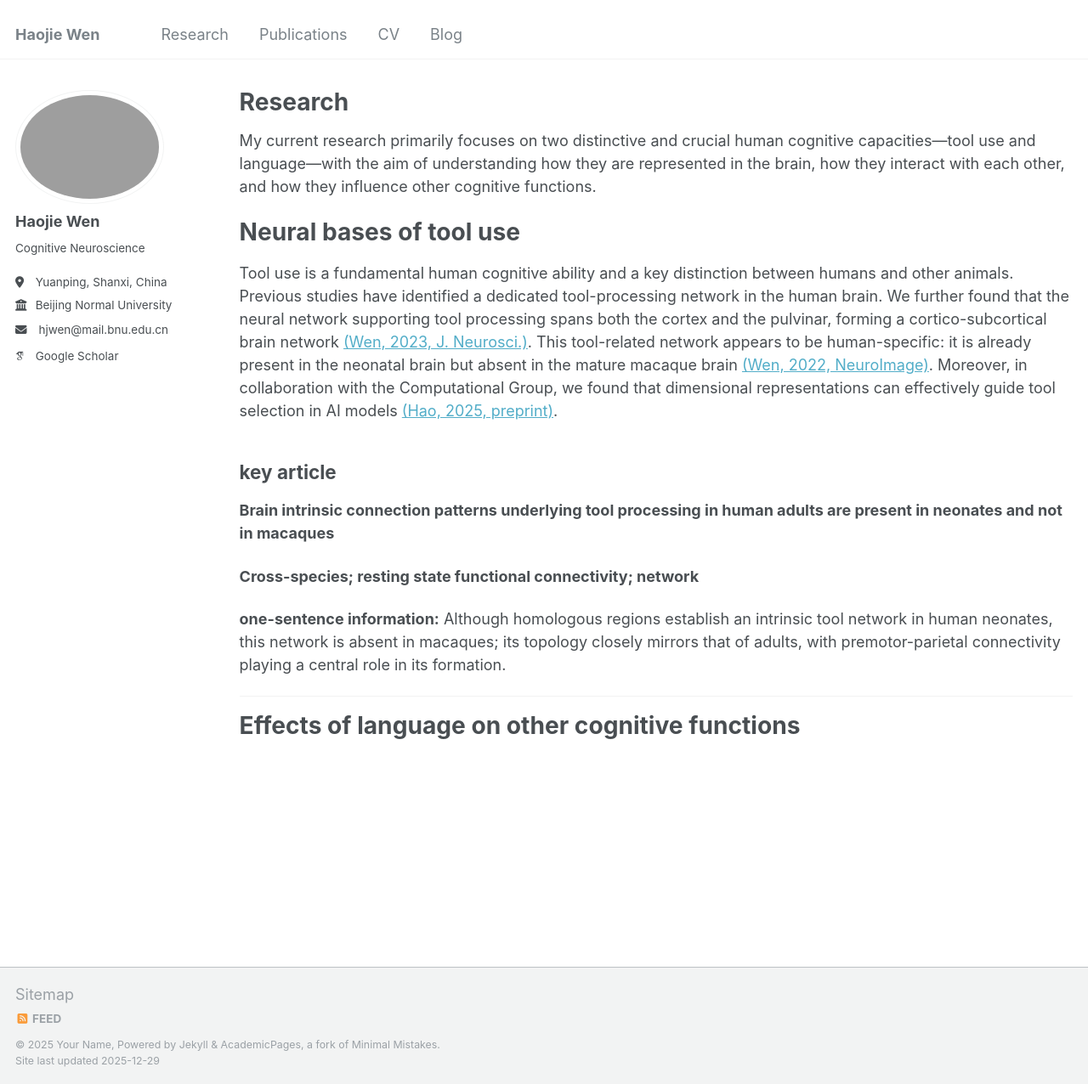
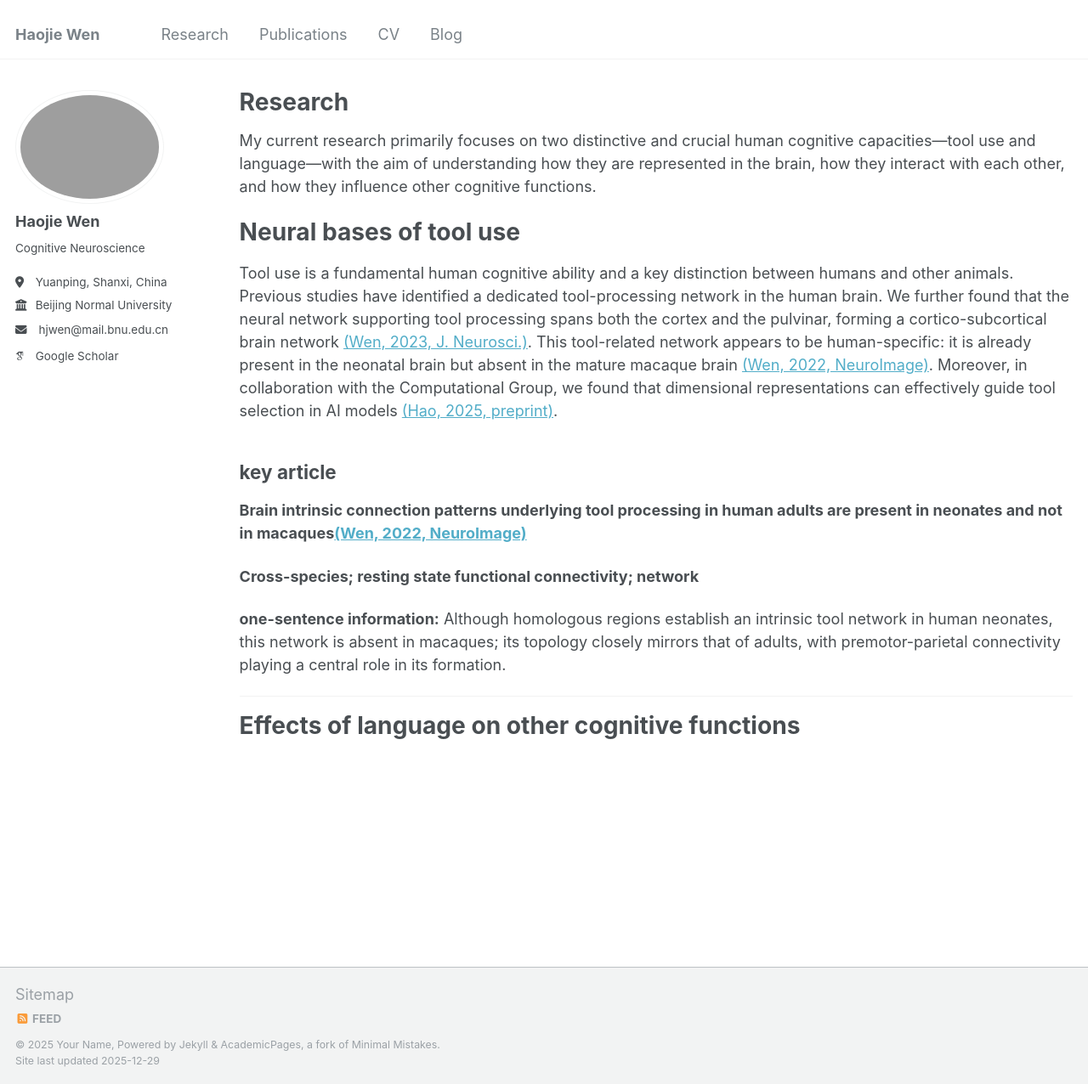
Before and after one commit to happyhaojie/happyhaojie.github.io, a Jekyll site: the page built from _pages/research.md, in a window 1280 px wide and 1276 px high. Shown: the whole window at 85% size. Built offline with Jekyll 4.4.1, drawn with Linux system fonts in a browser that asks for light colours; some web fonts are replaced.

Commit message:
Update research.md

```diff
--- a/_pages/research.md
+++ b/_pages/research.md
@@ -11,7 +11,7 @@ My current research primarily focuses on two distinctive and crucial human cogni
 
 Tool use is a fundamental human cognitive ability and a key distinction between humans and other animals. Previous studies have identified a dedicated tool-processing network in the human brain. We further found that the neural network supporting tool processing spans both the cortex and the pulvinar, forming a cortico-subcortical brain network [(Wen, 2023, J. Neurosci.)](/files/Wen_2023_JN). This tool-related network appears to be human-specific: it is already present in the neonatal brain but absent in the mature macaque brain [(Wen, 2022, NeuroImage)](/files/Wen_2022_NeuroImage.pdf). Moreover, in collaboration with the Computational Group, we found that dimensional representations can effectively guide tool selection in AI models [(Hao, 2025, preprint)](/files/Hao_2025_preprint.pdf).
 ## key article
-**Brain intrinsic connection patterns underlying tool processing in human adults are present in neonates and not in macaques**
+**Brain intrinsic connection patterns underlying tool processing in human adults are present in neonates and not in macaques[(Wen, 2022, NeuroImage)](/files/Wen_2022_NeuroImage.pdf)**
 
 **Cross-species; resting state functional connectivity; network**
 
```
